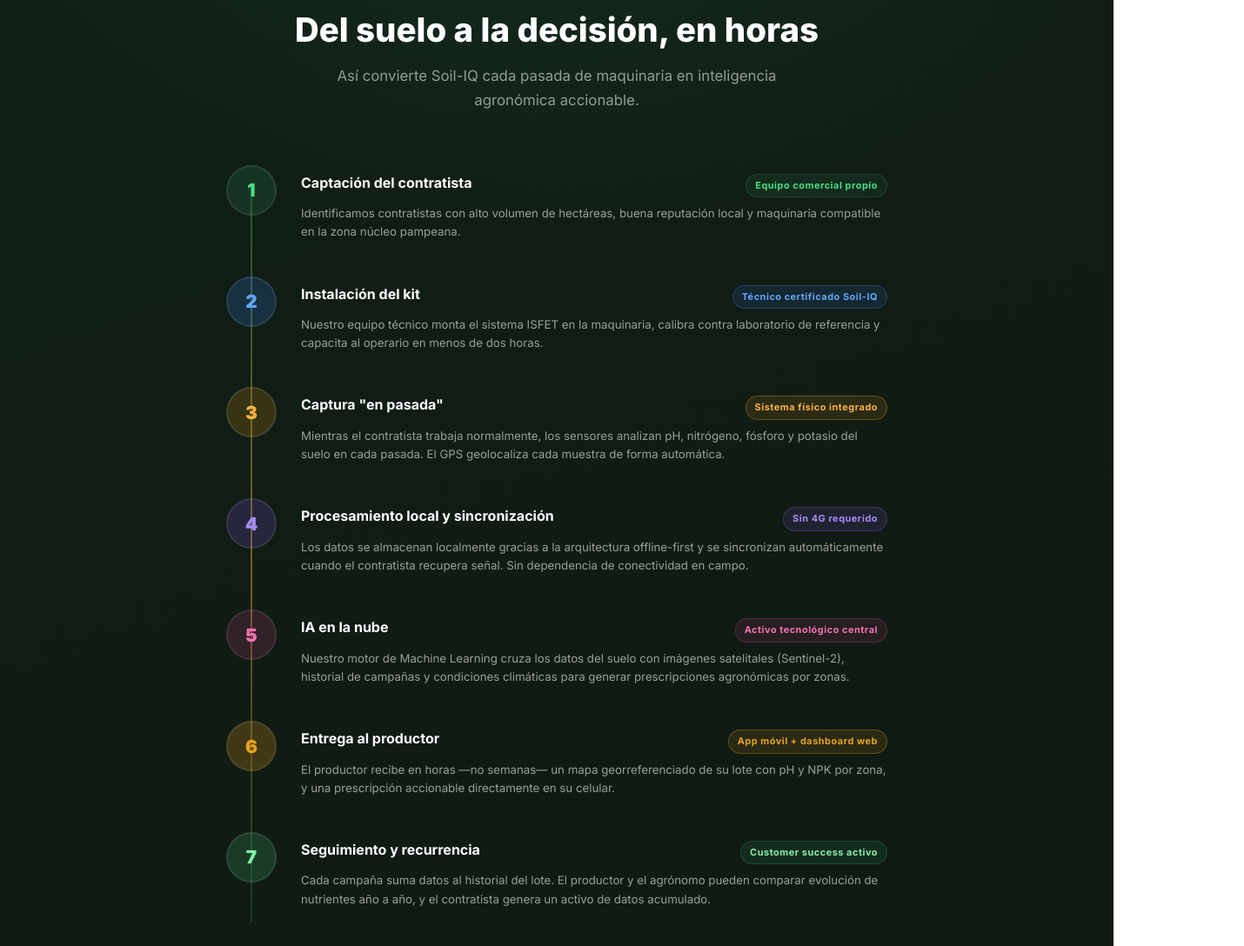
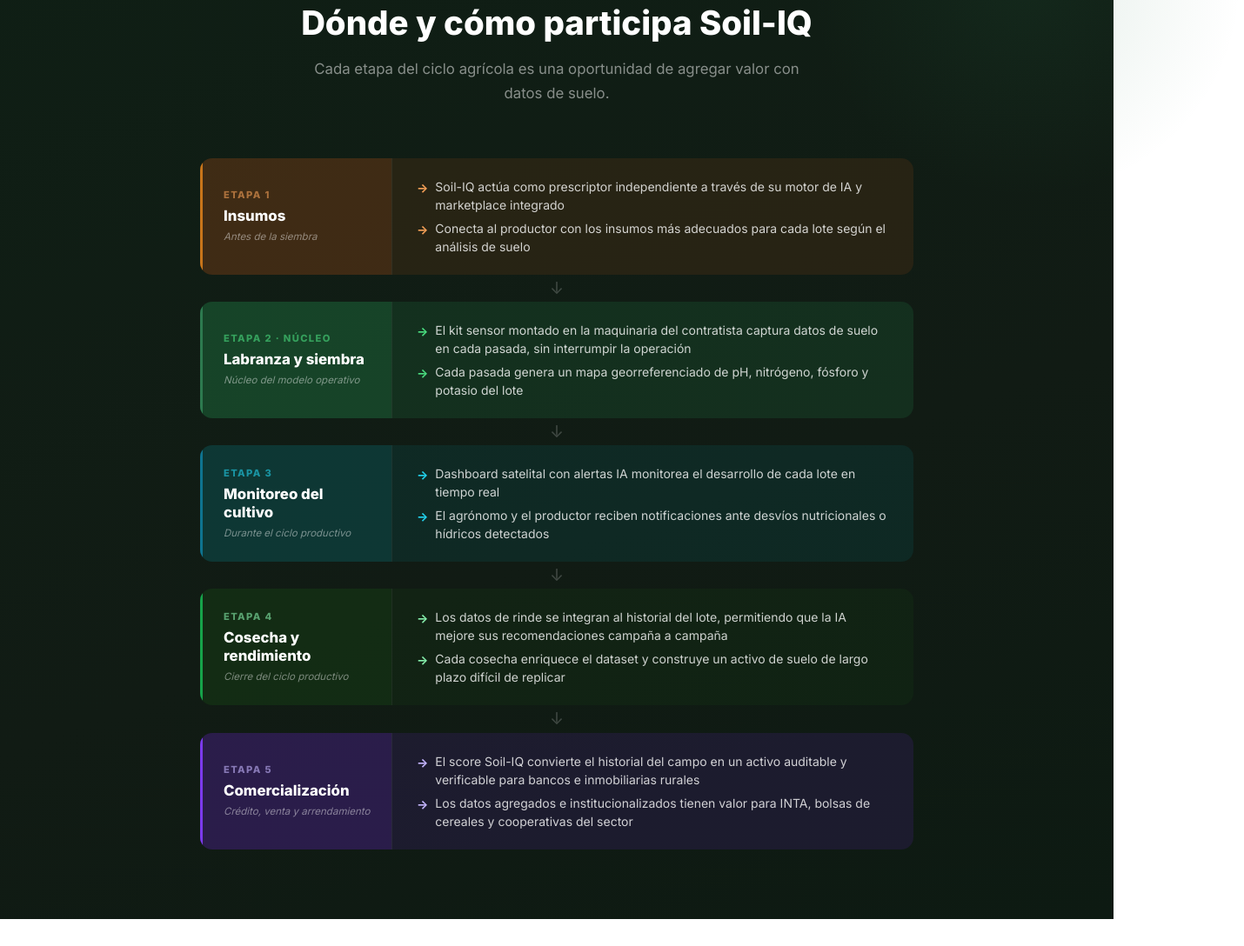
Before and after one commit to Joacosist/soil-iq, a plain HTML site: page index.html in a window 1280 px wide. Shown: the part 3496-4584 px from the top of the page at 87% size, 1430 px wide, since content can reach past the window. Drawn offline with Linux system fonts and the light colour scheme.

Commit message:
feat: replace 7-step cadena with 5-step value chain (no monetary figures)

```diff
--- a/index.html
+++ b/index.html
@@ -1985,97 +1985,211 @@
 <!-- ═══════════════════════════════════════════════════════════════════
      CADENA DE VALOR — CÓMO FUNCIONA
 ════════════════════════════════════════════════════════════════════ -->
-<section class="section cadena-section" id="cadena">
+<style>
+  .cv-section {
+    background: linear-gradient(160deg, #0F1F15 0%, #111B14 60%, #0D1A12 100%);
+    padding: 80px 0;
+    position: relative;
+  }
+  .cv-section::before {
+    content: '';
+    position: absolute;
+    top: -150px; right: -150px;
+    width: 500px; height: 500px;
+    background: radial-gradient(circle, rgba(45,122,79,.12) 0%, transparent 70%);
+    pointer-events: none;
+  }
+  .cv-section .section__header .badge { background:rgba(232,160,32,.15);color:var(--amber);border-color:rgba(232,160,32,.3); }
+  .cv-section .section__title { color:#fff; }
+  .cv-section .section__subtitle { color:rgba(255,255,255,.5); }
+
+  .cv-list {
+    display: flex;
+    flex-direction: column;
+    gap: 0;
+    max-width: 820px;
+    margin: 0 auto;
+  }
+
+  .cv-step {
+    display: grid;
+    grid-template-columns: 220px 1fr;
+    border-radius: 14px;
+    overflow: hidden;
+    opacity: 0;
+    transform: translateY(20px);
+    transition: opacity .5s ease, transform .5s ease;
+  }
+  .cv-step.visible { opacity: 1; transform: none; }
+
+  .cv-left {
+    padding: 22px 24px;
+    display: flex;
+    flex-direction: column;
+    justify-content: center;
+  }
+  .cv-num {
+    font-size: .7rem;
+    font-weight: 800;
+    letter-spacing: .12em;
+    text-transform: uppercase;
+    opacity: .6;
+    margin-bottom: 4px;
+  }
+  .cv-name {
+    font-size: 1.05rem;
+    font-weight: 800;
+    color: #fff;
+    line-height: 1.25;
+    margin-bottom: 4px;
+  }
+  .cv-sub {
+    font-size: .72rem;
+    color: rgba(255,255,255,.45);
+    font-style: italic;
+  }
+
+  .cv-right {
+    padding: 22px 28px;
+    display: flex;
+    flex-direction: column;
+    justify-content: center;
+    gap: 6px;
+    border-left: 1px solid rgba(255,255,255,.06);
+  }
+  .cv-line {
+    font-size: .875rem;
+    color: rgba(255,255,255,.8);
+    line-height: 1.5;
+    display: flex;
+    align-items: flex-start;
+    gap: 8px;
+  }
+  .cv-line::before {
+    content: '→';
+    flex-shrink: 0;
+    font-weight: 700;
+    margin-top: 1px;
+  }
+
+  /* Colores por paso */
+  .cv-step--1 .cv-left { background: rgba(120,60,20,.45); border-left: 3px solid #C8751A; }
+  .cv-step--1 .cv-num  { color: #F5A057; }
+  .cv-step--1 .cv-right { background: rgba(120,60,20,.22); }
+  .cv-step--1 .cv-line::before { color: #F5A057; }
+
+  .cv-step--2 .cv-left { background: rgba(27,94,54,.6); border-left: 3px solid #2D7A4F; }
+  .cv-step--2 .cv-num  { color: #4ADE80; }
+  .cv-step--2 .cv-right { background: rgba(27,94,54,.3); }
+  .cv-step--2 .cv-line::before { color: #4ADE80; }
+
+  .cv-step--3 .cv-left { background: rgba(13,74,74,.6); border-left: 3px solid #0E7490; }
+  .cv-step--3 .cv-num  { color: #22D3EE; }
+  .cv-step--3 .cv-right { background: rgba(13,74,74,.3); }
+  .cv-step--3 .cv-line::before { color: #22D3EE; }
+
+  .cv-step--4 .cv-left { background: rgba(20,55,20,.6); border-left: 3px solid #16A34A; }
+  .cv-step--4 .cv-num  { color: #86EFAC; }
+  .cv-step--4 .cv-right { background: rgba(20,55,20,.3); }
+  .cv-step--4 .cv-line::before { color: #86EFAC; }
+
+  .cv-step--5 .cv-left { background: rgba(60,30,110,.6); border-left: 3px solid #7C3AED; }
+  .cv-step--5 .cv-num  { color: #C4B5FD; }
+  .cv-step--5 .cv-right { background: rgba(60,30,110,.3); }
+  .cv-step--5 .cv-line::before { color: #C4B5FD; }
+
+  /* Flecha conectora */
+  .cv-arrow {
+    text-align: center;
+    padding: 6px 0;
+    color: rgba(255,255,255,.2);
+    font-size: 1.2rem;
+    line-height: 1;
+  }
+
+  @media(max-width:640px){
+    .cv-step { grid-template-columns: 1fr; }
+    .cv-right { border-left: none; border-top: 1px solid rgba(255,255,255,.06); }
+    .cv-left { padding: 18px 20px 12px; }
+    .cv-right { padding: 12px 20px 18px; }
+  }
+</style>
+
+<section class="cv-section" id="cadena">
   <div class="container">
     <div class="section__header fade-in">
       <span class="badge">Nuestra cadena de valor</span>
-      <h2 class="section__title">Del suelo a la decisión, en horas</h2>
-      <p class="section__subtitle">Así convierte Soil-IQ cada pasada de maquinaria en inteligencia agronómica accionable.</p>
-    </div>
-
-    <div class="cadena-track">
-
-      <!-- 1 -->
-      <div class="cadena-step">
-        <div class="cadena-dot" style="background:rgba(45,122,79,.25);color:#4ADE80">1</div>
-        <div class="cadena-body">
-          <div class="cadena-top">
-            <div class="cadena-title">Captación del contratista</div>
-            <span class="cadena-badge" style="background:rgba(45,122,79,.15);color:#4ADE80;border-color:rgba(45,122,79,.35)">Equipo comercial propio</span>
-          </div>
-          <div class="cadena-desc">Identificamos contratistas con alto volumen de hectáreas, buena reputación local y maquinaria compatible en la zona núcleo pampeana.</div>
-        </div>
-      </div>
-
-      <!-- 2 -->
-      <div class="cadena-step">
-        <div class="cadena-dot" style="background:rgba(59,130,246,.2);color:#60A5FA">2</div>
-        <div class="cadena-body">
-          <div class="cadena-top">
-            <div class="cadena-title">Instalación del kit</div>
-            <span class="cadena-badge" style="background:rgba(59,130,246,.12);color:#60A5FA;border-color:rgba(59,130,246,.3)">Técnico certificado Soil-IQ</span>
-          </div>
-          <div class="cadena-desc">Nuestro equipo técnico monta el sistema ISFET en la maquinaria, calibra contra laboratorio de referencia y capacita al operario en menos de dos horas.</div>
-        </div>
-      </div>
-
-      <!-- 3 -->
-      <div class="cadena-step">
-        <div class="cadena-dot" style="background:rgba(232,160,32,.18);color:#FBB040">3</div>
-        <div class="cadena-body">
-          <div class="cadena-top">
-            <div class="cadena-title">Captura "en pasada"</div>
-            <span class="cadena-badge" style="background:rgba(232,160,32,.12);color:#FBB040;border-color:rgba(232,160,32,.3)">Sistema físico integrado</span>
-          </div>
-          <div class="cadena-desc">Mientras el contratista trabaja normalmente, los sensores analizan pH, nitrógeno, fósforo y potasio del suelo en cada pasada. El GPS geolocaliza cada muestra de forma automática.</div>
-        </div>
-      </div>
-
-      <!-- 4 -->
-      <div class="cadena-step">
-        <div class="cadena-dot" style="background:rgba(139,92,246,.18);color:#A78BFA">4</div>
-        <div class="cadena-body">
-          <div class="cadena-top">
-            <div class="cadena-title">Procesamiento local y sincronización</div>
-            <span class="cadena-badge" style="background:rgba(139,92,246,.12);color:#A78BFA;border-color:rgba(139,92,246,.3)">Sin 4G requerido</span>
-          </div>
-          <div class="cadena-desc">Los datos se almacenan localmente gracias a la arquitectura offline-first y se sincronizan automáticamente cuando el contratista recupera señal. Sin dependencia de conectividad en campo.</div>
-        </div>
-      </div>
-
-      <!-- 5 -->
-      <div class="cadena-step">
-        <div class="cadena-dot" style="background:rgba(236,72,153,.15);color:#F472B6">5</div>
-        <div class="cadena-body">
-          <div class="cadena-top">
-            <div class="cadena-title">IA en la nube</div>
-            <span class="cadena-badge" style="background:rgba(236,72,153,.1);color:#F472B6;border-color:rgba(236,72,153,.25)">Activo tecnológico central</span>
-          </div>
-          <div class="cadena-desc">Nuestro motor de Machine Learning cruza los datos del suelo con imágenes satelitales (Sentinel-2), historial de campañas y condiciones climáticas para generar prescripciones agronómicas por zonas.</div>
-        </div>
-      </div>
-
-      <!-- 6 -->
-      <div class="cadena-step">
-        <div class="cadena-dot" style="background:rgba(232,160,32,.22);color:var(--amber)">6</div>
-        <div class="cadena-body">
-          <div class="cadena-top">
-            <div class="cadena-title">Entrega al productor</div>
-            <span class="cadena-badge" style="background:rgba(232,160,32,.12);color:var(--amber);border-color:rgba(232,160,32,.3)">App móvil + dashboard web</span>
-          </div>
-          <div class="cadena-desc">El productor recibe en horas —no semanas— un mapa georreferenciado de su lote con pH y NPK por zona, y una prescripción accionable directamente en su celular.</div>
-        </div>
-      </div>
-
-      <!-- 7 -->
-      <div class="cadena-step">
-        <div class="cadena-dot" style="background:rgba(45,122,79,.35);color:#86EFAC">7</div>
-        <div class="cadena-body">
-          <div class="cadena-top">
-            <div class="cadena-title">Seguimiento y recurrencia</div>
-            <span class="cadena-badge" style="background:rgba(45,122,79,.18);color:#86EFAC;border-color:rgba(45,122,79,.4)">Customer success activo</span>
-          </div>
-          <div class="cadena-desc">Cada campaña suma datos al historial del lote. El productor y el agrónomo pueden comparar evolución de nutrientes año a año, y el contratista genera un activo de datos acumulado.</div>
+      <h2 class="section__title">Dónde y cómo participa Soil-IQ</h2>
+      <p class="section__subtitle">Cada etapa del ciclo agrícola es una oportunidad de agregar valor con datos de suelo.</p>
+    </div>
+
+    <div class="cv-list">
+
+      <div class="cv-step cv-step--1">
+        <div class="cv-left">
+          <div class="cv-num">Etapa 1</div>
+          <div class="cv-name">Insumos</div>
+          <div class="cv-sub">Antes de la siembra</div>
+        </div>
+        <div class="cv-right">
+          <div class="cv-line">Soil-IQ actúa como prescriptor independiente a través de su motor de IA y marketplace integrado</div>
+          <div class="cv-line">Conecta al productor con los insumos más adecuados para cada lote según el análisis de suelo</div>
+        </div>
+      </div>
+
+      <div class="cv-arrow">↓</div>
+
+      <div class="cv-step cv-step--2">
+        <div class="cv-left">
+          <div class="cv-num">Etapa 2 · Núcleo</div>
+          <div class="cv-name">Labranza y siembra</div>
+          <div class="cv-sub">Núcleo del modelo operativo</div>
+        </div>
+        <div class="cv-right">
+          <div class="cv-line">El kit sensor montado en la maquinaria del contratista captura datos de suelo en cada pasada, sin interrumpir la operación</div>
+          <div class="cv-line">Cada pasada genera un mapa georreferenciado de pH, nitrógeno, fósforo y potasio del lote</div>
+        </div>
+      </div>
+
+      <div class="cv-arrow">↓</div>
+
+      <div class="cv-step cv-step--3">
+        <div class="cv-left">
+          <div class="cv-num">Etapa 3</div>
+          <div class="cv-name">Monitoreo del cultivo</div>
+          <div class="cv-sub">Durante el ciclo productivo</div>
+        </div>
+        <div class="cv-right">
+          <div class="cv-line">Dashboard satelital con alertas IA monitorea el desarrollo de cada lote en tiempo real</div>
+          <div class="cv-line">El agrónomo y el productor reciben notificaciones ante desvíos nutricionales o hídricos detectados</div>
+        </div>
+      </div>
+
+      <div class="cv-arrow">↓</div>
+
+      <div class="cv-step cv-step--4">
+        <div class="cv-left">
+          <div class="cv-num">Etapa 4</div>
+          <div class="cv-name">Cosecha y rendimiento</div>
+          <div class="cv-sub">Cierre del ciclo productivo</div>
+        </div>
+        <div class="cv-right">
+          <div class="cv-line">Los datos de rinde se integran al historial del lote, permitiendo que la IA mejore sus recomendaciones campaña a campaña</div>
+          <div class="cv-line">Cada cosecha enriquece el dataset y construye un activo de suelo de largo plazo difícil de replicar</div>
+        </div>
+      </div>
+
+      <div class="cv-arrow">↓</div>
+
+      <div class="cv-step cv-step--5">
+        <div class="cv-left">
+          <div class="cv-num">Etapa 5</div>
+          <div class="cv-name">Comercialización</div>
+          <div class="cv-sub">Crédito, venta y arrendamiento</div>
+        </div>
+        <div class="cv-right">
+          <div class="cv-line">El score Soil-IQ convierte el historial del campo en un activo auditable y verificable para bancos e inmobiliarias rurales</div>
+          <div class="cv-line">Los datos agregados e institucionalizados tienen valor para INTA, bolsas de cereales y cooperativas del sector</div>
         </div>
       </div>
 
@@ -2085,17 +2199,17 @@
 
 <script>
 (function() {
-  const steps = document.querySelectorAll('.cadena-step');
+  const steps = document.querySelectorAll('.cv-step');
   if (!steps.length) return;
   const io = new IntersectionObserver((entries) => {
     entries.forEach(entry => {
       if (entry.isIntersecting) {
         const idx = [...steps].indexOf(entry.target);
-        setTimeout(() => entry.target.classList.add('visible'), idx * 80);
+        setTimeout(() => entry.target.classList.add('visible'), idx * 100);
         io.unobserve(entry.target);
       }
     });
-  }, {threshold: 0.15});
+  }, {threshold: 0.1});
   steps.forEach(s => io.observe(s));
 })();
 </script>
```
